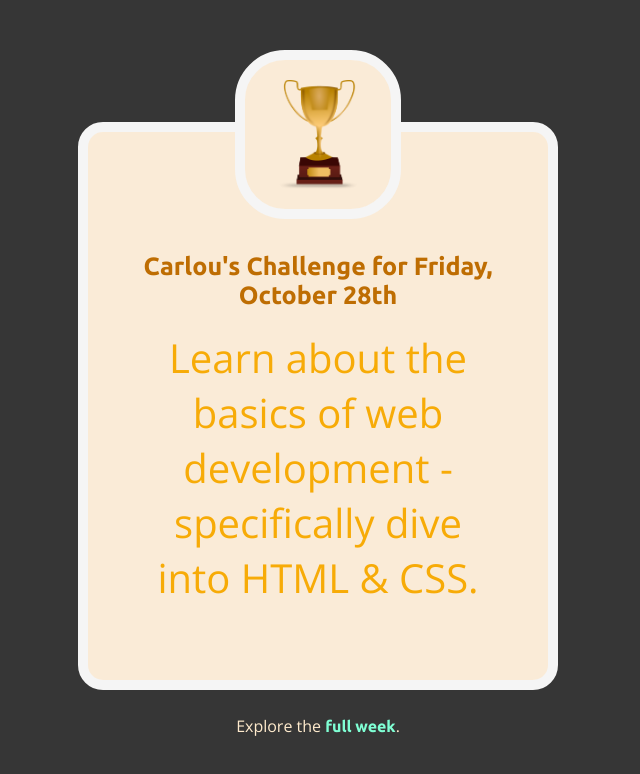
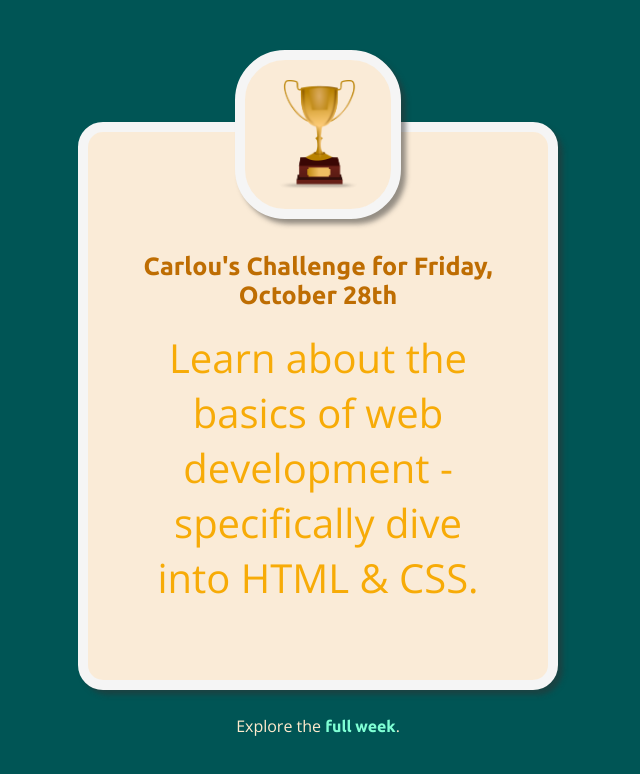
Before and after one commit to ca024/day008, a plain HTML site: page index.html in a window 1280 px wide. Shown: the whole page, without its empty margins (322-962 px from the left). Drawn offline with nearby package versions, Linux system fonts and the light colour scheme.

Commit message:
Add box shadow

```diff
--- a/assets/css/index.css
+++ b/assets/css/index.css
@@ -10,6 +10,7 @@ main,
 img {
   border: 10px solid whitesmoke;
   border-radius: 25px;
+  box-shadow: 5px 5px 5px rgb(50, 50, 50, 0.5);
 }
 
 main {
--- a/assets/css/style.css
+++ b/assets/css/style.css
@@ -4,7 +4,7 @@
   margin: 0;
   padding: 0;
   font-family: "Ubuntu", sans-serif;
-  background-color: rgb(54, 54, 54);
+  background-color: rgb(0, 85, 85);
 }
 
 body {
--- a/index.html
+++ b/index.html
@@ -18,9 +18,11 @@
         & CSS.
       </p>
     </main>
-    <p>
-      Explore the
-      <a href="./full-week.html">full week</a>.
-    </p>
+    <footer>
+      <p>
+        Explore the
+        <a href="./full-week.html">full week</a>.
+      </p>
+    </footer>
   </body>
 </html>
```
